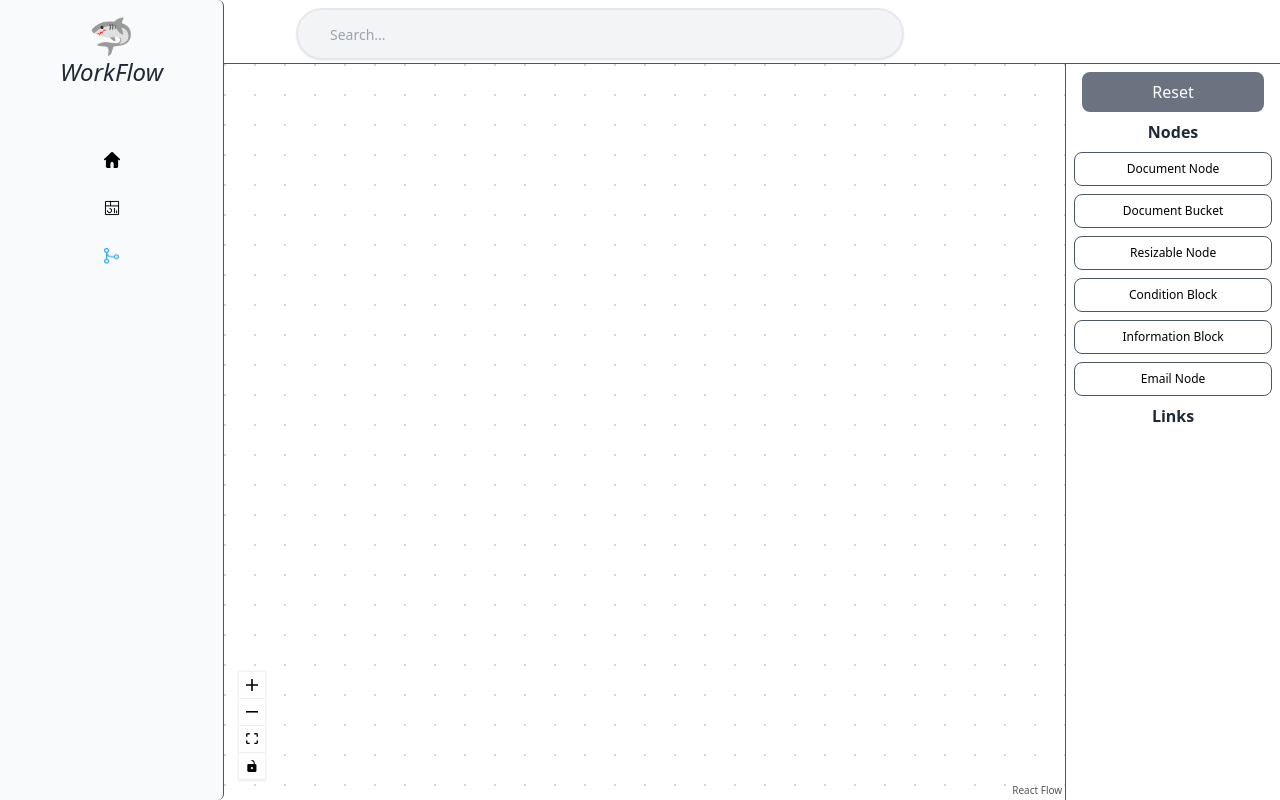
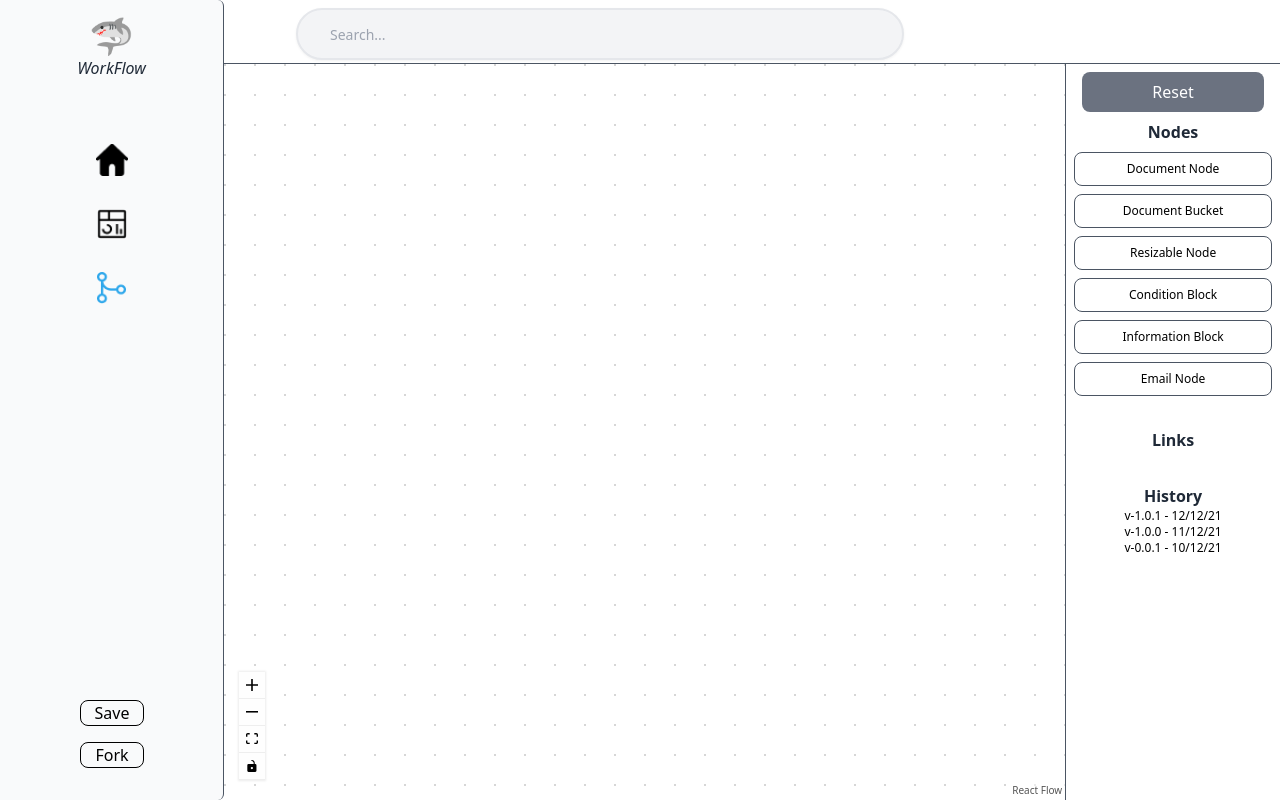
Before and after one commit to neuratwin/ninjafy-front, a React (Create React App) app: page / in a window 1280 px wide. Built offline with nearby package versions, Linux system fonts and the light colour scheme.

Commit message:
ico changed

```diff
--- a/public/index.html
+++ b/public/index.html
@@ -5,10 +5,7 @@
     <link rel="icon" href="%PUBLIC_URL%/favicon.ico" />
     <meta name="viewport" content="width=device-width, initial-scale=1" />
     <meta name="theme-color" content="#000000" />
-    <meta
-      name="description"
-      content="Web site created using create-react-app"
-    />
+    <meta name="description" content="workflow directory" />
     <link rel="apple-touch-icon" href="%PUBLIC_URL%/logo192.png" />
     <!--
       manifest.json provides metadata used when your web app is installed on a
@@ -24,7 +21,7 @@
       work correctly both with client-side routing and a non-root public URL.
       Learn how to configure a non-root public URL by running `npm run build`.
     -->
-    <title>React App</title>
+    <title>Workflow</title>
   </head>
   <body>
     <noscript>You need to enable JavaScript to run this app.</noscript>
--- a/src/Components/LeftIcon.tsx
+++ b/src/Components/LeftIcon.tsx
@@ -4,7 +4,7 @@ type ImageSrc = { imageSrc: string; alt: string };
 
 function LeftIcon({ imageSrc, alt }: ImageSrc) {
   return (
-    <div className="flex justify-center py-4 w-12 h-12 m-auto">
+    <div className="flex justify-center py-4 w-16 h-16 m-auto">
       <img src={imageSrc} alt={alt} />
     </div>
   );
--- a/src/Components/NodeAddButton.tsx
+++ b/src/Components/NodeAddButton.tsx
@@ -1,27 +1,27 @@
-import {DragEvent, MouseEventHandler} from 'react';
+import { DragEvent, MouseEventHandler } from "react";
 
 type NodeButton = {
   clickFnc: MouseEventHandler<HTMLElement>;
   label: string;
-}
+  type: string;
+};
 
-const NodeAddButton = ({clickFnc, label}: NodeButton)=> {
-
-  const onDragStart = (event:DragEvent<HTMLDivElement>, nodeType:string) => {
-    event.dataTransfer.setData('application/reactflow', nodeType);
-    event.dataTransfer.effectAllowed = 'move';
+const NodeAddButton = ({ clickFnc, label, type }: NodeButton) => {
+  const onDragStart = (event: DragEvent<HTMLDivElement>, nodeType: string) => {
+    event.dataTransfer.setData("application/reactflow", nodeType);
+    event.dataTransfer.effectAllowed = "move";
   };
 
   return (
     <div
       onClick={clickFnc}
       className="text-xs hover:bg-gray-200 border border-gray-600 text-center p-2 m-2  cursor-pointer rounded-lg"
-    onDragStart={(event) => onDragStart(event, 'default')}
+      onDragStart={(event) => onDragStart(event, type)}
       draggable
     >
       {label}
     </div>
-  )
-}
+  );
+};
 
-export default NodeAddButton ;
+export default NodeAddButton;
--- /dev/null
+++ b/src/layouts/History.tsx
@@ -0,0 +1,16 @@
+const History = () => (
+  <div>
+    <div className="text-center font-bold text-gray-800">History</div>
+    <div className="text-center text-xs">
+      <a href="google.com">v-1.0.1 - 12/12/21</a>
+    </div>
+    <div className="text-center text-xs">
+      <a href="google.com">v-1.0.0 - 11/12/21</a>
+    </div>
+    <div className="text-center text-xs">
+      <a href="google.com">v-0.0.1 - 10/12/21</a>
+    </div>
+  </div>
+);
+
+export default History;
--- a/src/layouts/LeftPanel.tsx
+++ b/src/layouts/LeftPanel.tsx
@@ -11,9 +11,12 @@ const LeftIconPack = [
 
 function LeftPanel() {
   return (
-    <div className="bg-gray-50 h-full border-gray-600 border-r rounded-r-md py-4">
+    <div className="flex-row justify-around bg-gray-50 h-full border-gray-600 border-r rounded-r-md py-4 space-y-32">
+      <div className="">
         <div className="text-4xl text-cyan-500 text-center">🦈</div>
-      <div className="text-2xl text-gray-800 text-center italic">WorkFlow</div>
+        <div className="text-base text-gray-800 text-center italic">
+          WorkFlow
+        </div>
         <div className="flex-row align-center py-12">
           {LeftIconPack.map(({ src, alt }) => (
             <div className="cursor-pointer" key={alt}>
@@ -22,6 +25,24 @@ function LeftPanel() {
           ))}
         </div>
       </div>
+
+      <div className="absolute w-56 bottom-8 ">
+        <div className="space-y-4">
+          <div
+            onClick={() => alert("file saved")}
+            className="text-center rounded-lg border w-16 px-2 mx-auto cursor-pointer hover:bg-gray-200 border-black"
+          >
+            Save
+          </div>
+          <div
+            className="text-center rounded-lg border w-16 px-2 mx-auto cursor-pointer hover:bg-gray-200 border-black"
+            onClick={() => alert("New fork created")}
+          >
+            Fork
+          </div>
+        </div>
+      </div>
+    </div>
   );
 }
 
--- a/src/layouts/Main.tsx
+++ b/src/layouts/Main.tsx
@@ -1,4 +1,10 @@
-import { FunctionComponent, useCallback, DragEvent  } from "react";
+import {
+  FunctionComponent,
+  useCallback,
+  DragEvent,
+  useRef,
+  useState,
+} from "react";
 import SearchBar from "../Components/SearchBar";
 import DocumentNode from "../Components/CustomeNodes/DocumentNode";
 import DocumentBucketNode from "../Components/CustomeNodes/DocumentBucketNode";
@@ -23,7 +29,6 @@ const nodeTypes = {
   conditionNode: ConditonNode,
   informationNode: InformationNode,
   emailNode: EmailNode as FunctionComponent,
-
 };
 
 const edgeTypes = {
@@ -35,13 +40,47 @@ const fitViewOptions: FitViewOptions = {
 };
 
 function Main() {
-  const { nodes, edges, onNodesChange, onEdgesChange, onConnect } = useStore();
+  const reactFlowWrapper = useRef<HTMLDivElement>(null);
+  const [reactFlowInstance, setReactFlowInstance] = useState<any>(null);
+  const { nodes, edges, setNodes, onNodesChange, onEdgesChange, onConnect } =
+    useStore();
 
   const onDragOver = useCallback((event: DragEvent<HTMLDivElement>) => {
     event.preventDefault();
-    event.dataTransfer.dropEffect = 'move';
+    event.dataTransfer.dropEffect = "move";
   }, []);
 
+  const onDrop = useCallback(
+    (event: DragEvent<HTMLDivElement>) => {
+      event.preventDefault();
+
+      if (!reactFlowWrapper.current) {
+        return;
+      } else {
+        const reactFlowBounds =
+          reactFlowWrapper.current.getBoundingClientRect();
+        const type = event.dataTransfer.getData("application/reactflow");
+
+        // check if the dropped element is valid
+        if (typeof type === "undefined" || !type) {
+          return;
+        }
+
+        const position = reactFlowInstance.project({
+          x: event.clientX - reactFlowBounds.left,
+          y: event.clientY - reactFlowBounds.top,
+        });
+        const newNode = {
+          id: `${Math.random()}`,
+          type,
+          position,
+          data: { label: `${type} node` },
+        };
+        setNodes(newNode);
+      }
+    },
+    [reactFlowInstance, setNodes]
+  );
 
   return (
     <>
@@ -50,7 +89,10 @@ function Main() {
           <SearchBar />
         </div>
         <div className="flex" id="moveableContainer">
-          <div style={{ width: "95%", height: "calc(100vh - 4rem)" }}>
+          <div
+            style={{ width: "95%", height: "calc(100vh - 4rem)" }}
+            ref={reactFlowWrapper}
+          >
             <ReactFlow
               nodes={nodes}
               edges={edges}
@@ -60,7 +102,9 @@ function Main() {
               nodeTypes={nodeTypes}
               edgeTypes={edgeTypes}
               fitViewOptions={fitViewOptions}
+              onInit={setReactFlowInstance}
               onDragOver={onDragOver}
+              onDrop={onDrop}
             >
               <Background gap={30} size={1} color="#c8c8c8" />
               <Controls />
--- a/src/layouts/NodePanel.tsx
+++ b/src/layouts/NodePanel.tsx
@@ -1,33 +1,35 @@
 import { MouseEventHandler } from "react";
 import useStore from "./store";
 import NodeAddButton from "../Components/NodeAddButton";
-import { resizeDetails,
+import {
+  resizeDetails,
   documentDetails,
   // documentSubNodeDetails,
   // bucketCreatorDetails,
   conditionNodeDetails,
   informationNodeDetails,
   documentBucketNode,
-  emailNode } from "../utils/NodeDetails";
- import {Node} from "react-flow-renderer";
-
+  emailNode,
+} from "../utils/NodeDetails";
+import { Node } from "react-flow-renderer";
 
 const NodePanel = () => {
   type TypeOfNode = {
     clickFnc: MouseEventHandler;
-    label: string
-  }
+    label: string;
+    type: string;
+  };
 
   // const [bucketId, setBucketId] = useState<string>(`${Math.random()}`);
-  const [setNodes] = useStore((state) =>[state.setNodes]);
+  const [setNodes] = useStore((state) => [state.setNodes]);
 
   const addResizableBlock = () => {
-  setNodes(resizeDetails())
+    setNodes(resizeDetails());
   };
 
   const addEmailNode = () => {
-    setNodes(emailNode())
-    };
+    setNodes(emailNode());
+  };
 
   const addDocumentNode = () => {
     setNodes(documentDetails());
@@ -46,32 +48,53 @@ const NodePanel = () => {
   };
 
   const conditionCreator = () => {
-    const conditionDetails:Node[]= conditionNodeDetails();
-    conditionDetails.forEach((nodeDetails:Node)=>{
-      setNodes(nodeDetails)
-    })
+    const conditionDetails: Node[] = conditionNodeDetails();
+    conditionDetails.forEach((nodeDetails: Node) => {
+      setNodes(nodeDetails);
+    });
   };
 
   const informationNodeCreator = () => {
     setNodes(informationNodeDetails());
-  }
+  };
 
-const typesOfNodes:TypeOfNode[] = [{clickFnc:addDocumentNode, label: "Document Node"},
-                      {clickFnc:bucketCreator, label: "Document Bucket"},
-                      {clickFnc: addResizableBlock, label:"Resizable Node"},
-                      {clickFnc: conditionCreator, label:"Condition Block"},
-                      {clickFnc: informationNodeCreator, label:"Information Block"},
-                      {clickFnc: addEmailNode, label:"Email Node"}
-                    ]
+  const typesOfNodes: TypeOfNode[] = [
+    { clickFnc: addDocumentNode, label: "Document Node", type: "documentNode" },
+    {
+      clickFnc: bucketCreator,
+      label: "Document Bucket",
+      type: "documentBucketNode",
+    },
+    {
+      clickFnc: addResizableBlock,
+      label: "Resizable Node",
+      type: "resizable",
+    },
+    {
+      clickFnc: conditionCreator,
+      label: "Condition Block",
+      type: "conditionNode",
+    },
+    {
+      clickFnc: informationNodeCreator,
+      label: "Information Block",
+      type: "informationNode",
+    },
+    { clickFnc: addEmailNode, label: "Email Node", type: "emailNode" },
+  ];
 
   return (
     <div className="flex-row">
-      <div className="text-center font-bold text-gray-800">
-        Nodes
-      </div>
-        {typesOfNodes.map(({clickFnc, label})=>(<NodeAddButton key={label} clickFnc={clickFnc} label={label}/>))}
+      <div className="text-center font-bold text-gray-800">Nodes</div>
+      {typesOfNodes.map(({ clickFnc, label, type }) => (
+        <NodeAddButton
+          key={label}
+          clickFnc={clickFnc}
+          label={label}
+          type={type}
+        />
+      ))}
     </div>
-
   );
 };
 
--- a/src/layouts/RightPanel.tsx
+++ b/src/layouts/RightPanel.tsx
@@ -1,15 +1,16 @@
 import NodePanel from "./NodePanel";
 import LinkPanel from "./LinkPanel";
+import History from "./History";
 import ResetButton from "../Components/CustomeNodes/ResetButton";
 
 const RightLayout = () => {
-
   return (
     <div>
       <ResetButton />
-      <div className="flex-row">
+      <div className="flex-row space-y-8">
         <NodePanel />
         <LinkPanel />
+        <History />
       </div>
     </div>
   );
```
Also changed, not shown: 2 other files (tests, documents, lock files or other folders). Lines whose indentation alone changed are shown as unchanged.
